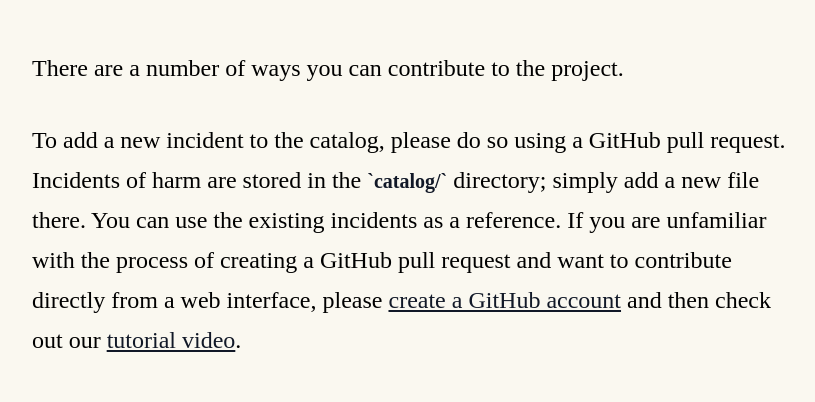
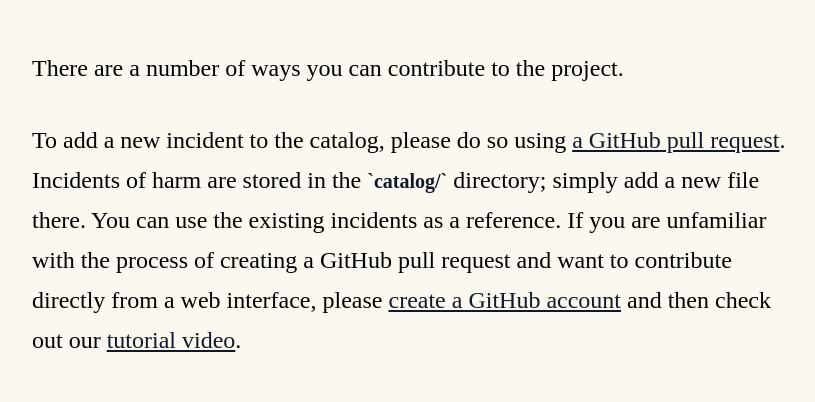
Before and after one commit to badnessdotai/catalog, a Next.js app: page /contribute in a window 1280 px wide. Shown: the part 3448-3850 px from the top of the page, without its empty margins (224-1039 px from the left). Built offline with nearby package versions, Linux system fonts and the light colour scheme; a web font is replaced by a local one.

Commit message:
Link GitHub tutorial for creating a new PR

```diff
--- a/app/contribute/page.tsx
+++ b/app/contribute/page.tsx
@@ -118,8 +118,9 @@ export default function About() {
             <h2>How to Contribute</h2>
             <p>There are a number of ways you can contribute to the project.</p>
             <p>
-              To add a new incident to the catalog, please do so using a GitHub
-              pull request. Incidents of harm are stored in the{" "}
+              To add a new incident to the catalog, please do so
+              using <a href="https://docs.github.com/en/pull-requests/collaborating-with-pull-requests/proposing-changes-to-your-work-with-pull-requests/creating-a-pull-request">a GitHub pull request</a>.
+              Incidents of harm are stored in the{" "}
               <code>catalog/</code> directory; simply add a new file there. You
               can use the existing incidents as a reference. If you are unfamiliar
               with the process of creating a GitHub pull request and want to contribute
```
